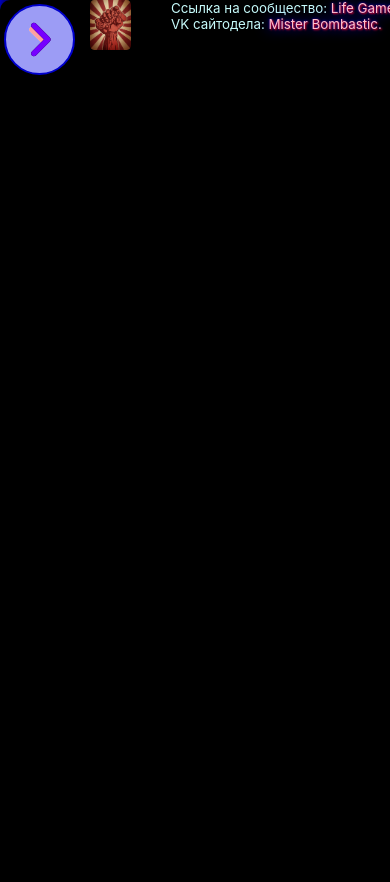
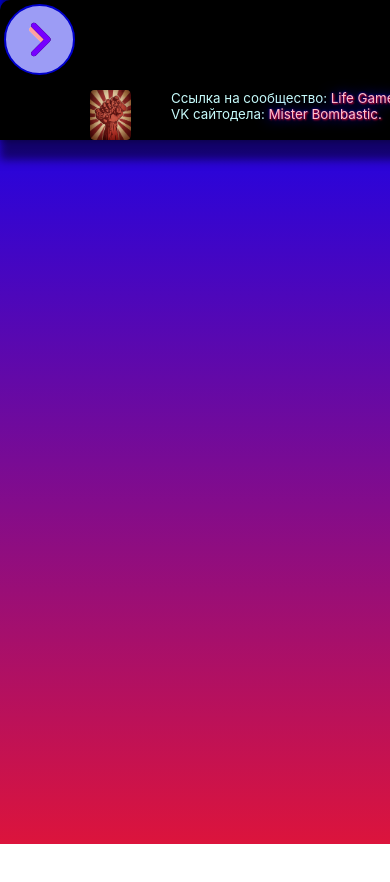
Before and after one commit to Diesfingers228/LifeGamer, a React (Create React App) app in the folder my-app/: page /info in a window 390 px wide. Shown: the top 882 px of the page. After the commit the page ends 844 px from the top, so only its background shows below. Built offline with nearby package versions, Linux system fonts and the light colour scheme.

Commit message:
Life_Gamer

```diff
--- a/my-app/src/AppMobile.css
+++ b/my-app/src/AppMobile.css
@@ -330,7 +330,8 @@
       align-items: center;
       height: 30%;
       width: 100%;
-      padding-bottom: 100%;
+      padding-top: 10%;
+      padding-bottom: auto;
     }
 
     .footer-content {
```
